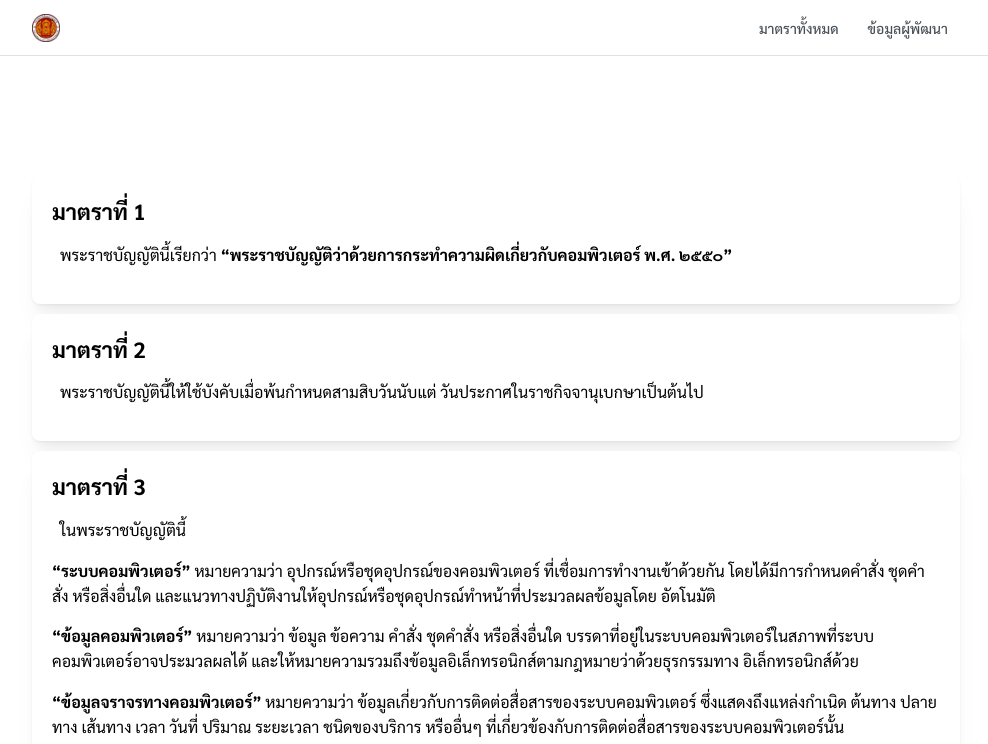
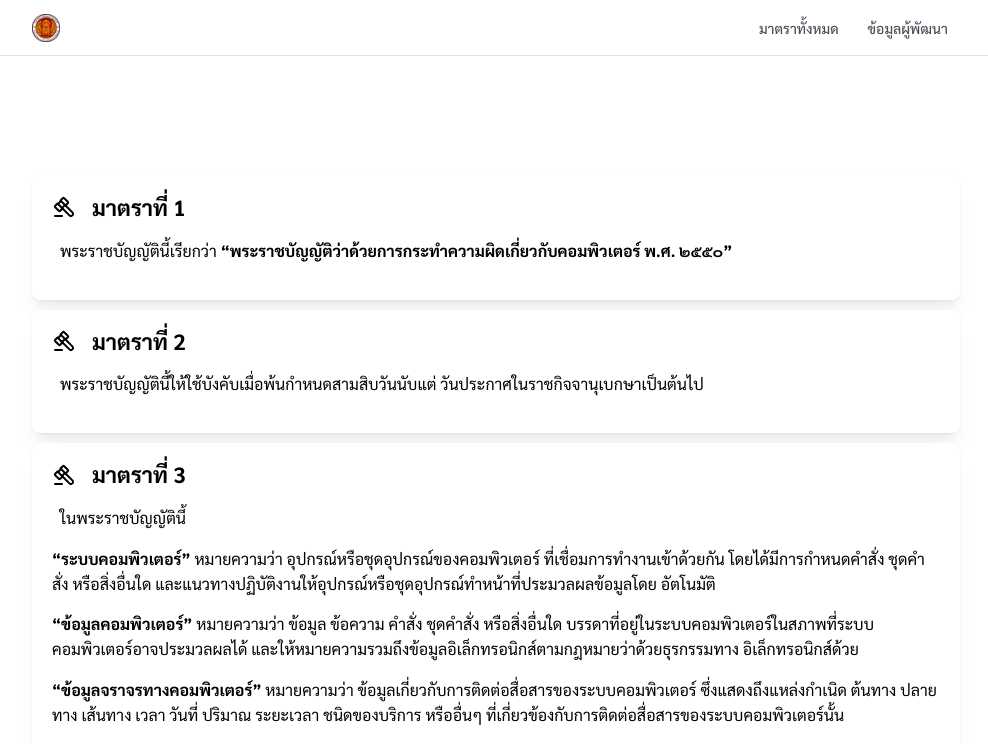
Before and after one commit to iwindd/svc-digital-safe, a Next.js app: page / in a window 1280 px wide. Shown: the top 744 px of the page, without its empty margins (144-1132 px from the left). Built offline with nearby package versions, Linux system fonts and the light colour scheme.

Commit message:
refactor: section card header

```diff
--- a/src/app/components/Section/index.tsx
+++ b/src/app/components/Section/index.tsx
@@ -2,11 +2,12 @@
 
 import React from "react";
 import ReactMarkdown from "react-markdown";
-import { Card, Title } from "@mantine/core";
+import { Card, Group, rem, ThemeIcon, Title } from "@mantine/core";
 import remarkGfm from "remark-gfm";
 import { Section } from "@/data/sections";
 import classes from "./style.module.css";
 import Liable from "./components/Liable";
+import { IconGavel } from "@tabler/icons-react";
 
 interface SectionProps {
   section: Section;
@@ -16,7 +17,12 @@ interface SectionProps {
 const Section = ({ section, number }: SectionProps) => {
   return (
     <Card shadow="md" padding="lg" radius="md">
-      <Title order={3}>มาตราที่ {number}</Title>
+      <Card.Section inheritPadding className={classes.headerSection}>
+        <Group>
+          <IconGavel />
+          <Title order={3}>มาตราที่ {number}</Title>
+        </Group>
+      </Card.Section>
       <div className={classes.paragraph}>
         <ReactMarkdown children={section.text} remarkPlugins={[remarkGfm]} />
       </div>
--- a/src/app/components/Section/style.module.css
+++ b/src/app/components/Section/style.module.css
@@ -1,5 +1,9 @@
 .paragraph > p:first-of-type{
   text-indent: 0.5em;
+}
+
+.headerSection{
+  padding-top: 1em;
 }
 
 .liableSection{
```
